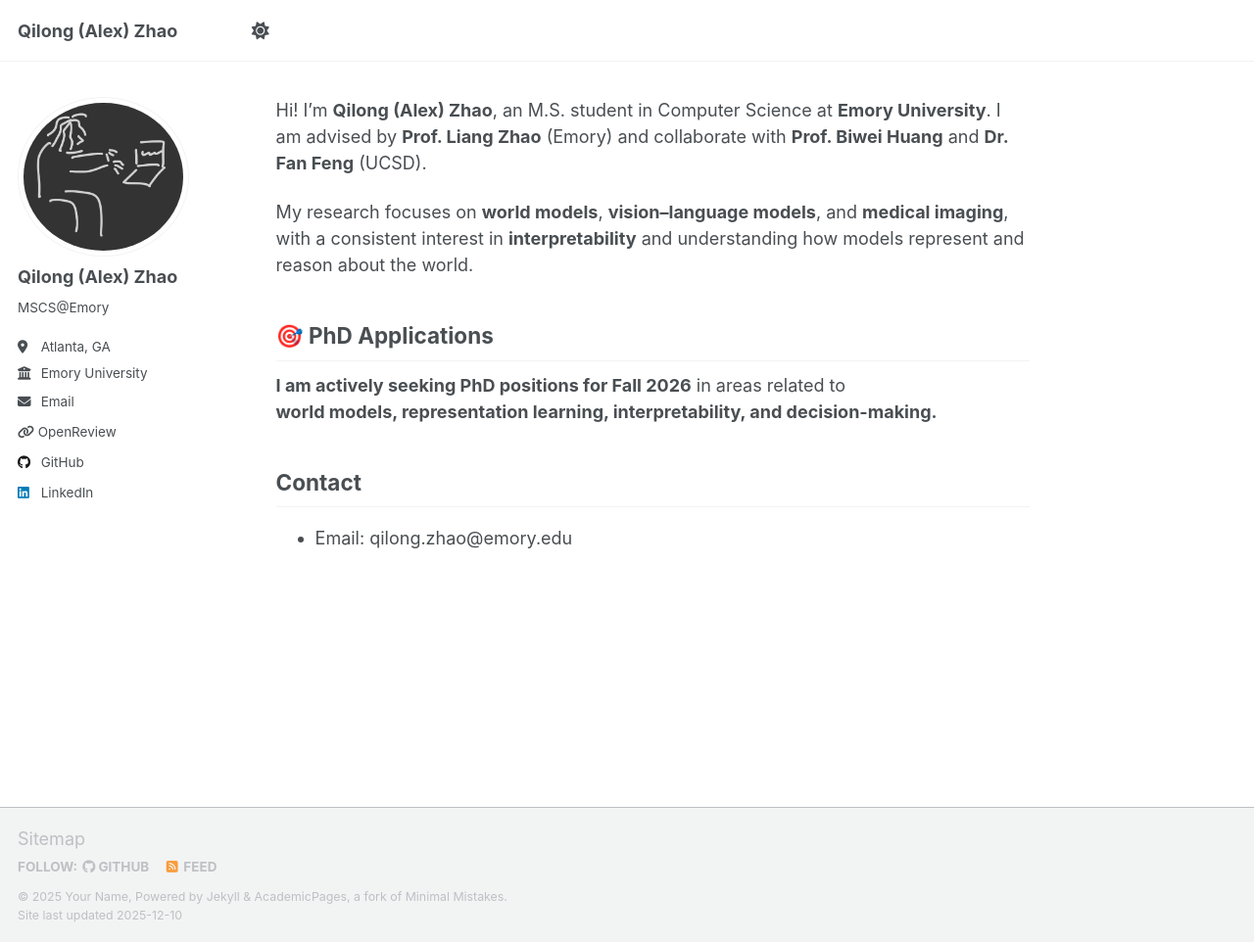
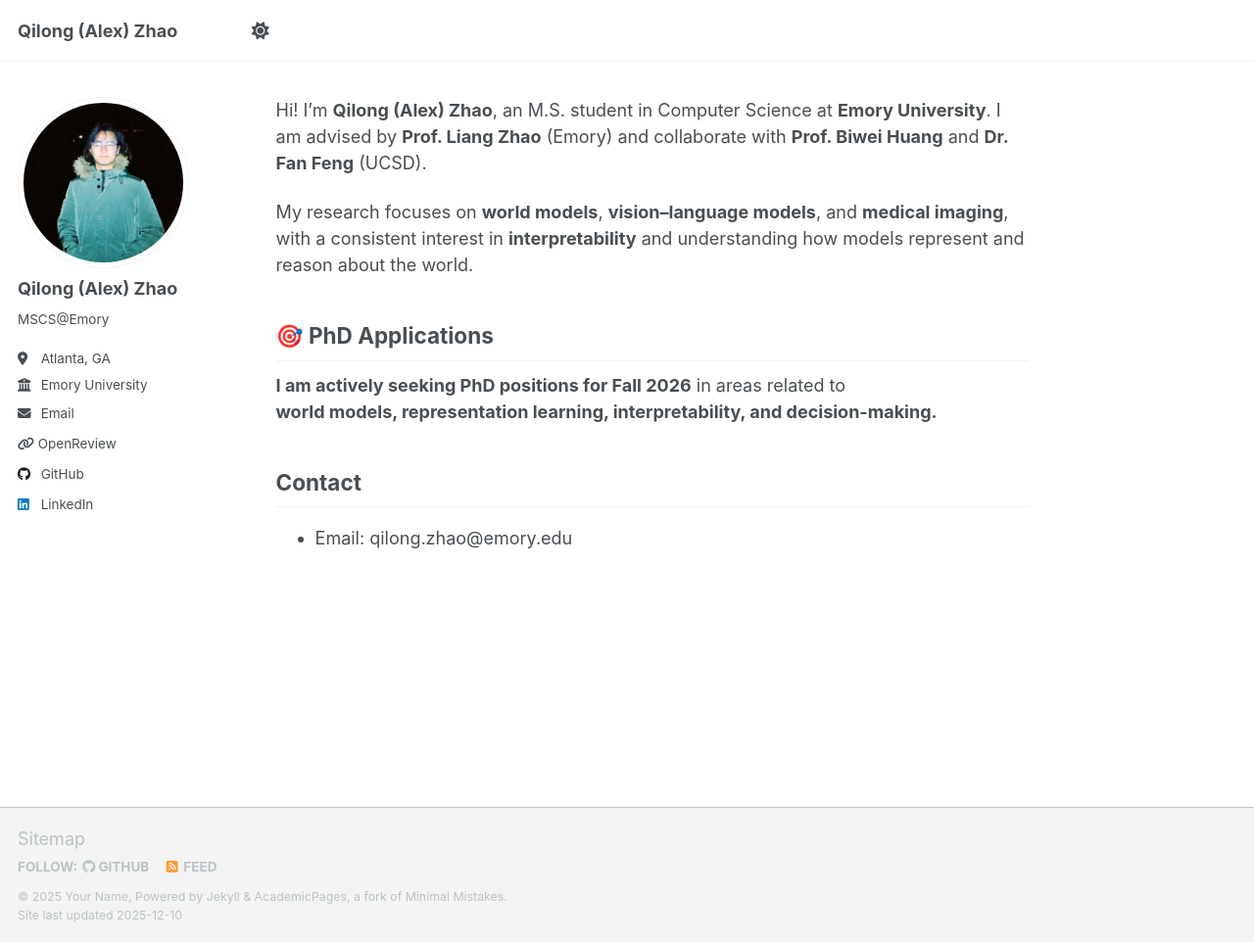
Before and after one commit to AlexQilong/alexqilong.github.io, a Jekyll site: the page built from _pages/about.md, in a window 1280 px wide and 962 px high. Shown: the whole window at 98% size. Built offline with Jekyll 4.4.1, drawn with Linux system fonts in a browser that asks for light colours; a script that is not in the unit is left out.

Commit message:
Update _config.yml

```diff
--- a/_config.yml
+++ b/_config.yml
@@ -23,7 +23,7 @@
 #               Additional customization can be done by editing /_includes/author-profile.html
 author:
   # Biographic information
-  avatar           : "avatar.JPG"
+  avatar           : "profile.jpg"
   name             : "Qilong (Alex) Zhao"
   pronouns         : # example: "she/her"
   bio              : "MSCS@Emory"
```
